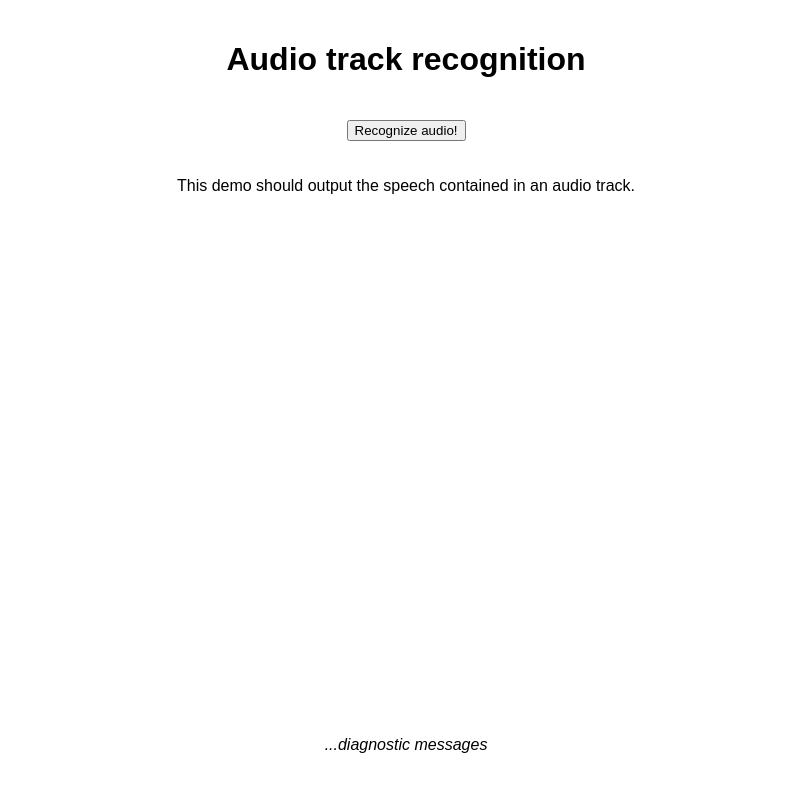
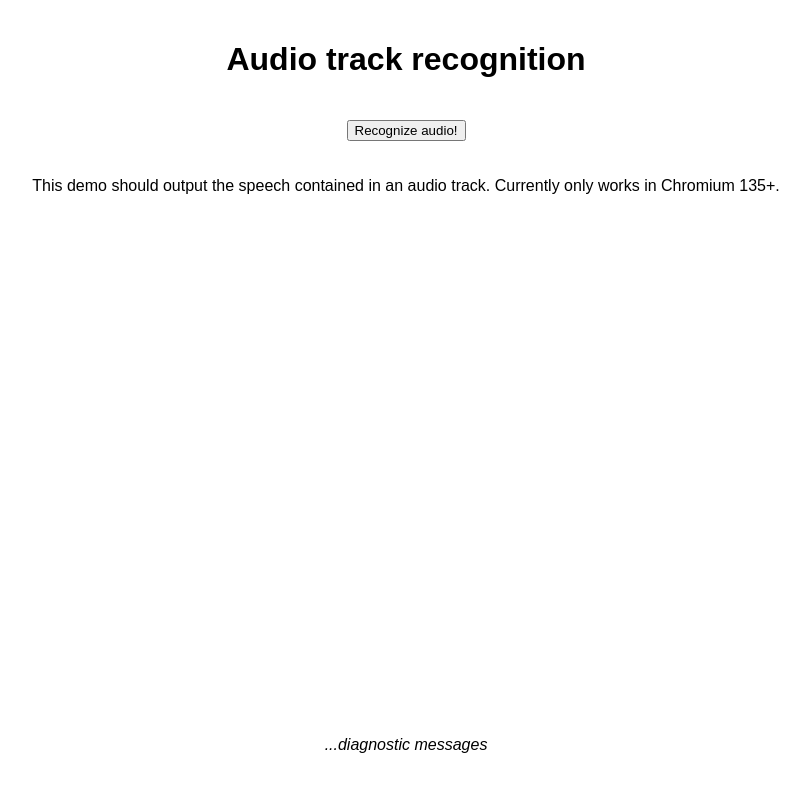
Before and after one commit to chrisdavidmills/speech-recognition-from-mediastreamtrack, a plain HTML site: page index.html in a window 1280 px wide. Shown: the whole page, without its empty margins (234-1044 px from the left). Drawn offline with Linux system fonts and the light colour scheme.

Commit message:
Update index.html

```diff
--- a/index.html
+++ b/index.html
@@ -16,7 +16,7 @@
 
     <button>Recognize audio!</button>
 
-    <p>This demo should output the speech contained in an audio track.</p>
+    <p>This demo should output the speech contained in an audio track. Currently only works in Chromium 135+.</p>
     <div>
       <p class="output"><em>...diagnostic messages</em></p>
     </div>
```
